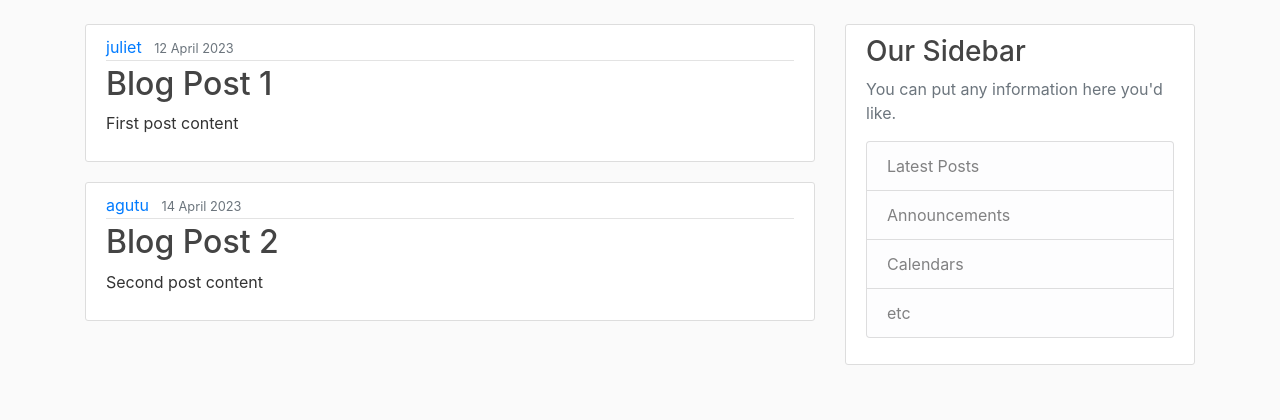
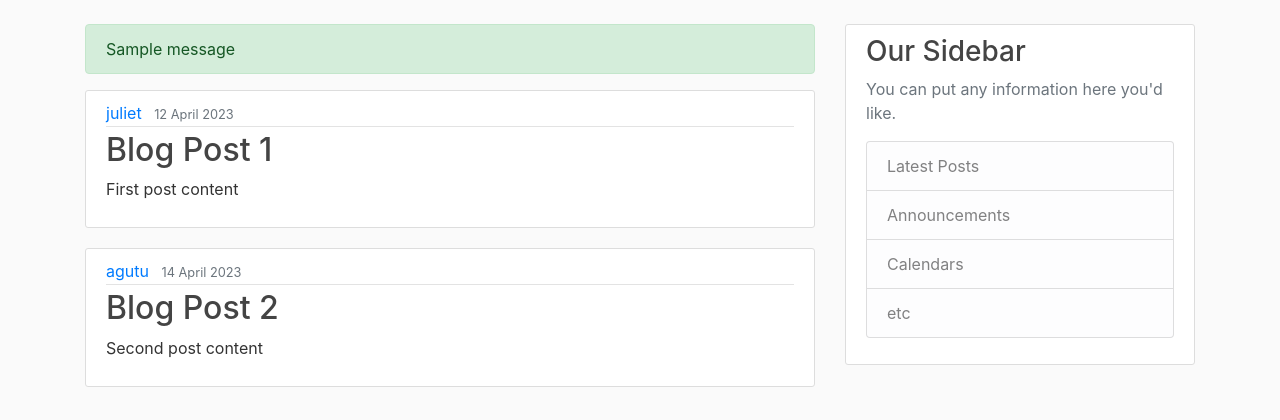
Before and after one commit to Juliet-Ol/django_posts, a Django app: page / in a window 1280 px wide. Shown: the part 56-476 px from the top of the page. Run offline with Django 4.2, Linux system fonts and the light colour scheme; tables that the repository leaves empty hold one stand-in row (values such as "Sample post"); one stand-in notice (Sample message) is shown; some libraries are stand-ins or nearby versions.

Commit message:
add message alert in base html

```diff
--- a/blog/templates/blog/base.html
+++ b/blog/templates/blog/base.html
@@ -1,4 +1,6 @@
+
 {% load static %}
+
 <!DOCTYPE html>
 <html lang="en">
 <head>
@@ -34,7 +36,7 @@
               <!-- Navbar Right Side -->
               <div class="navbar-nav">
                 <a class="nav-item nav-link" href="#">Login</a>
-                <a class="nav-item nav-link" href="#">Register</a>
+                <a class="nav-item nav-link" href="{%url 'register'%}">Register</a>
               </div>
             </div>
           </div>
@@ -43,6 +45,13 @@
       <main role="main" class="container">
         <div class="row">
           <div class="col-md-8">
+            {% if messages %}
+              {% for message in messages %}
+                <div class="alert alert-{{message.tags}}">
+                  {{message}}
+                </div>
+              {% endfor %}
+            {% endif %}
             {% block content %}{% endblock %}
           </div>
           <div class="col-md-4">
```
